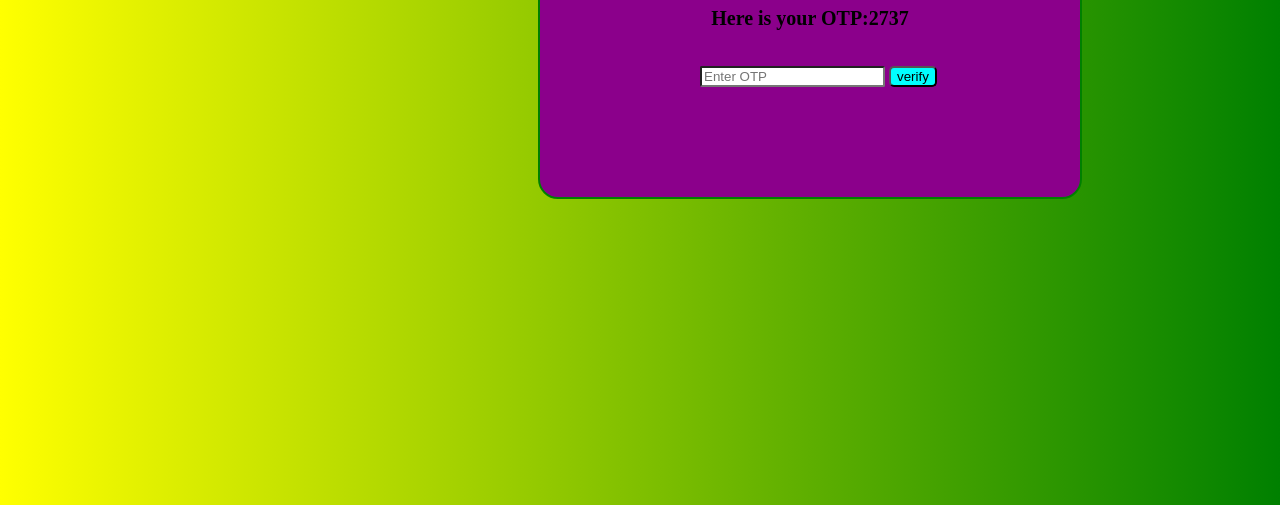
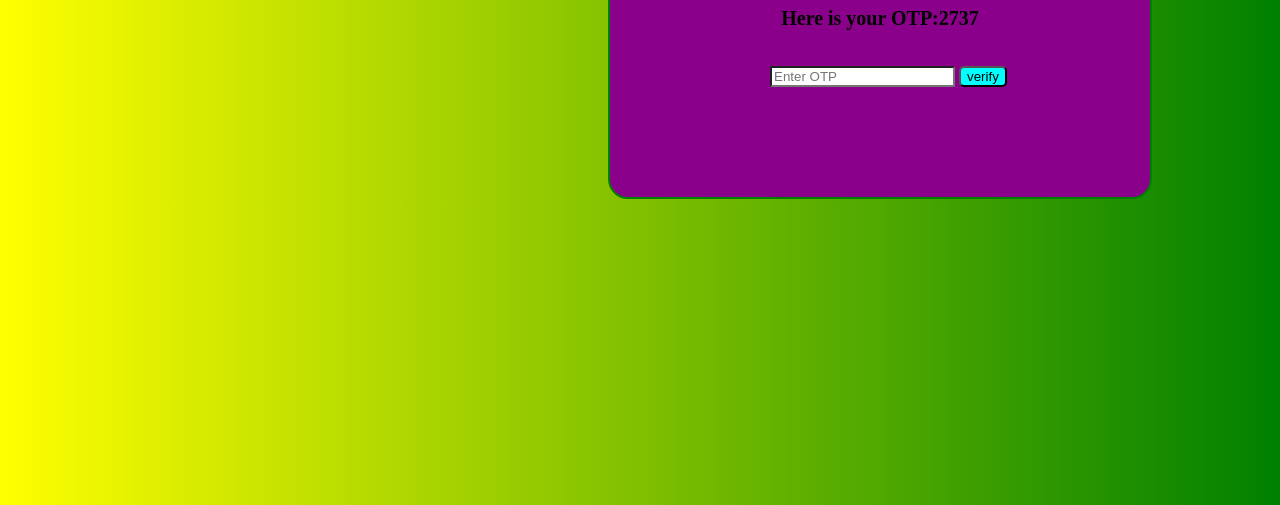
Before and after one commit to 7604928761/OTP, a plain HTML site: page index.html in a window 1280 px wide. Shown: the part 295-800 px from the top of the page. Drawn offline with Linux system fonts and the light colour scheme.

Commit message:
Update otp.css

```diff
--- a/otp.css
+++ b/otp.css
@@ -12,7 +12,7 @@ h1,lable{ display:flex;
    background-color: darkmagenta;
    height:250px;
    width:500px;
-   margin-left:530px;
+   margin-left:600px;
    padding:20px;
    border:2px solid green;
    border-radius:20px;
```
